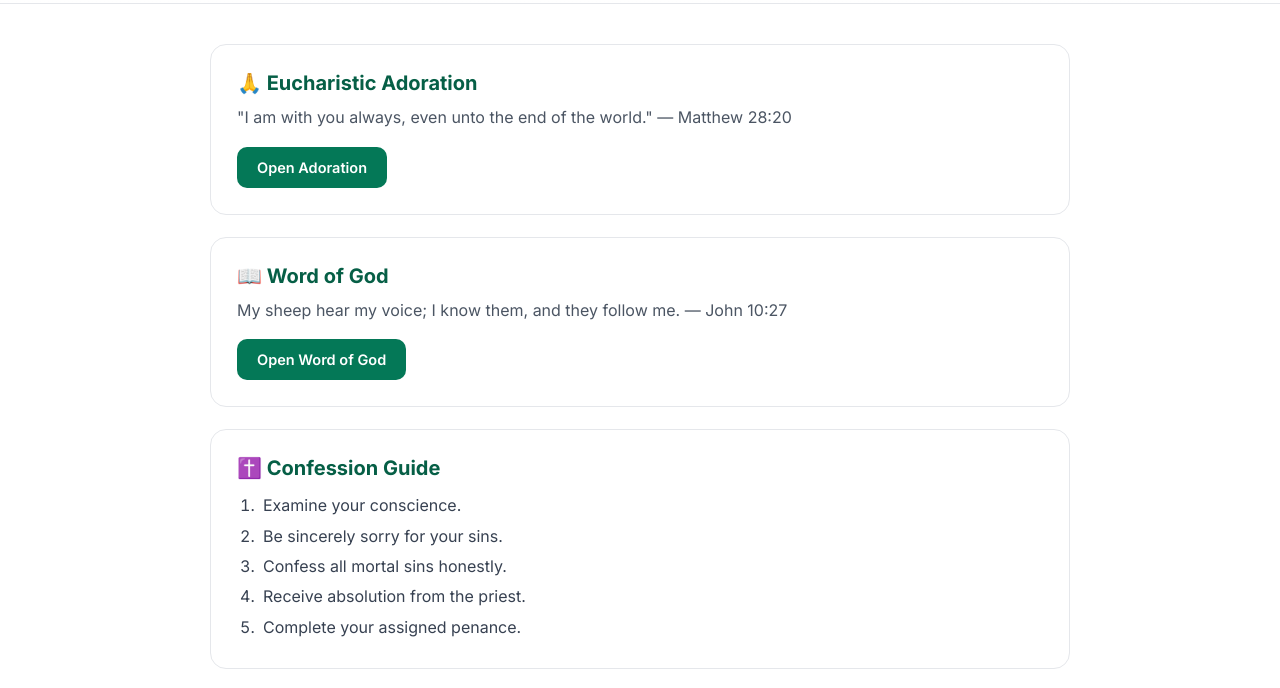
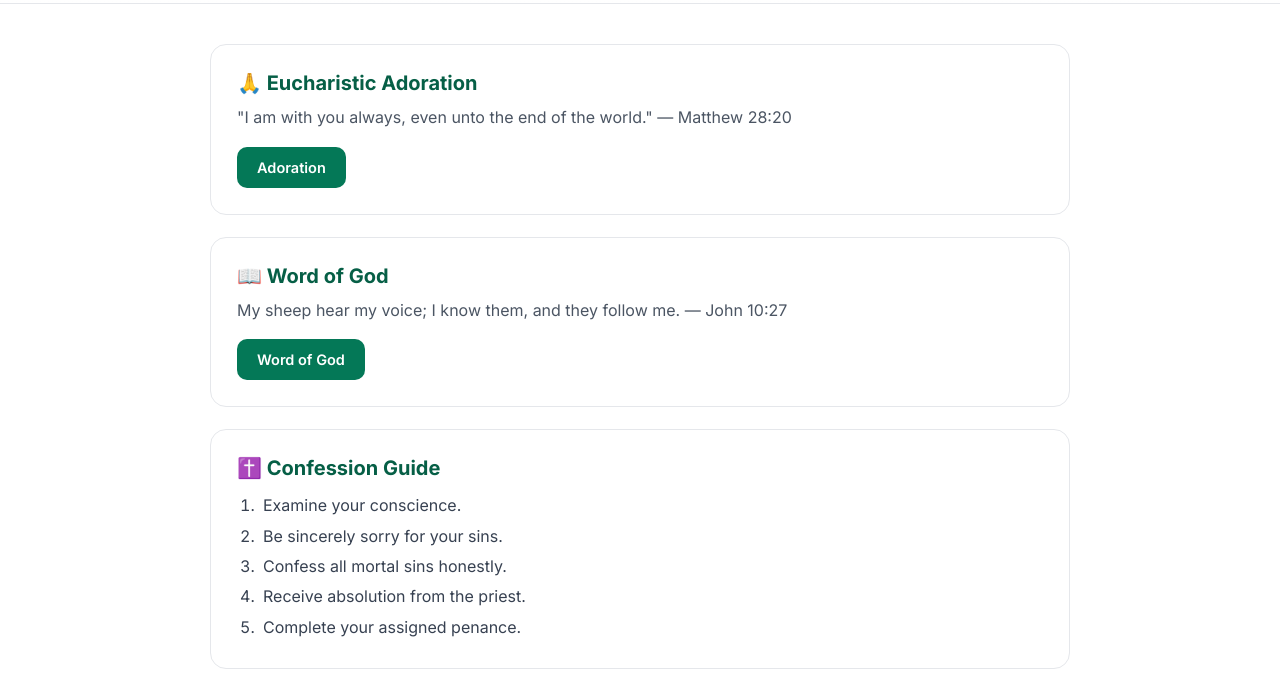
Before and after one commit to wordofgrace/JJ.github.io, a plain HTML site: page chapel.html in a window 1280 px wide. Shown: the part 79-767 px from the top of the page. Drawn offline with nearby package versions, Linux system fonts and the light colour scheme; no server answers.

Commit message:
Update chapel.html

```diff
--- a/chapel.html
+++ b/chapel.html
@@ -167,13 +167,13 @@ ol li{padding-left:4px}
   <div class="card">
     <h2>🙏 Eucharistic Adoration</h2>
     <p>"I am with you always, even unto the end of the world." — Matthew 28:20 </p>
-    <a class="btn" href="https://www.youtube.com/live/qz8YE61BoXM?si=_36lYdH_MLmsJLug" target="_blank">Open Adoration</a>
+    <a class="btn" href="https://www.youtube.com/live/qz8YE61BoXM?si=_36lYdH_MLmsJLug" target="_blank">Adoration</a>
   </div>
 
   <div class="card">
     <h2>📖 Word of God</h2>
     <p>My sheep hear my voice; I know them, and they follow me. — John 10:27</p>
-    <a class="btn" href="https://thiruvachanam.in/" target="_blank">Open Word of God</a>
+    <a class="btn" href="https://thiruvachanam.in/" target="_blank">Word of God</a>
   </div>
 
   <div class="card">
```
